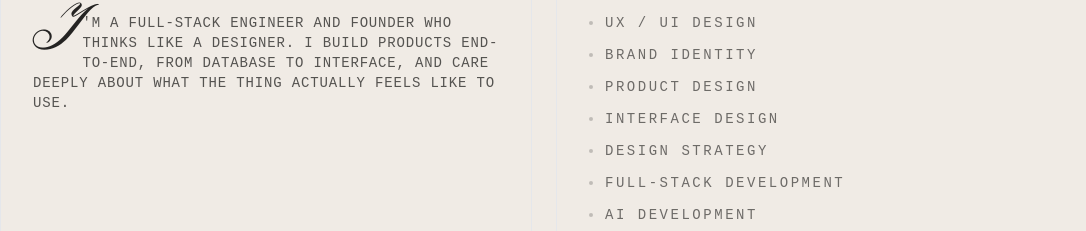
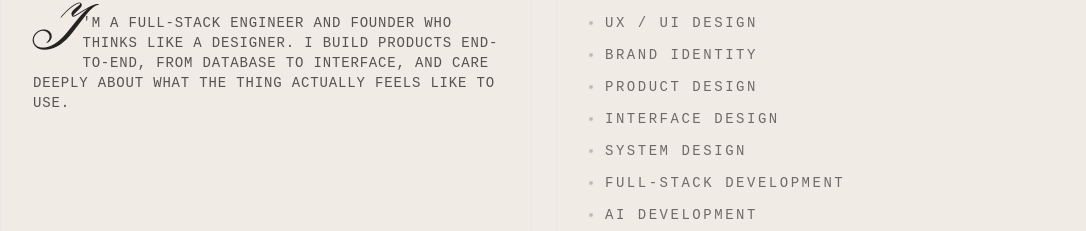
Before and after one commit to roycejwilliams/from-royce, a Next.js app: page /portfolio in a window 1280 px wide. Shown: the part 2368-2599 px from the top of the page, without its empty margins (96-1182 px from the left). Built offline with nearby package versions, Linux system fonts and the light colour scheme; no server answers.

Commit message:
Rename "Design Strategy" to "System Design"

```diff
--- a/src/components/grid.tsx
+++ b/src/components/grid.tsx
@@ -30,7 +30,7 @@ const SKILLS = [
   "Brand Identity",
   "Product Design",
   "Interface Design",
-  "Design Strategy",
+  "System Design",
   "Full-Stack Development",
   "AI Development",
   "Voice AI Integration",
```
